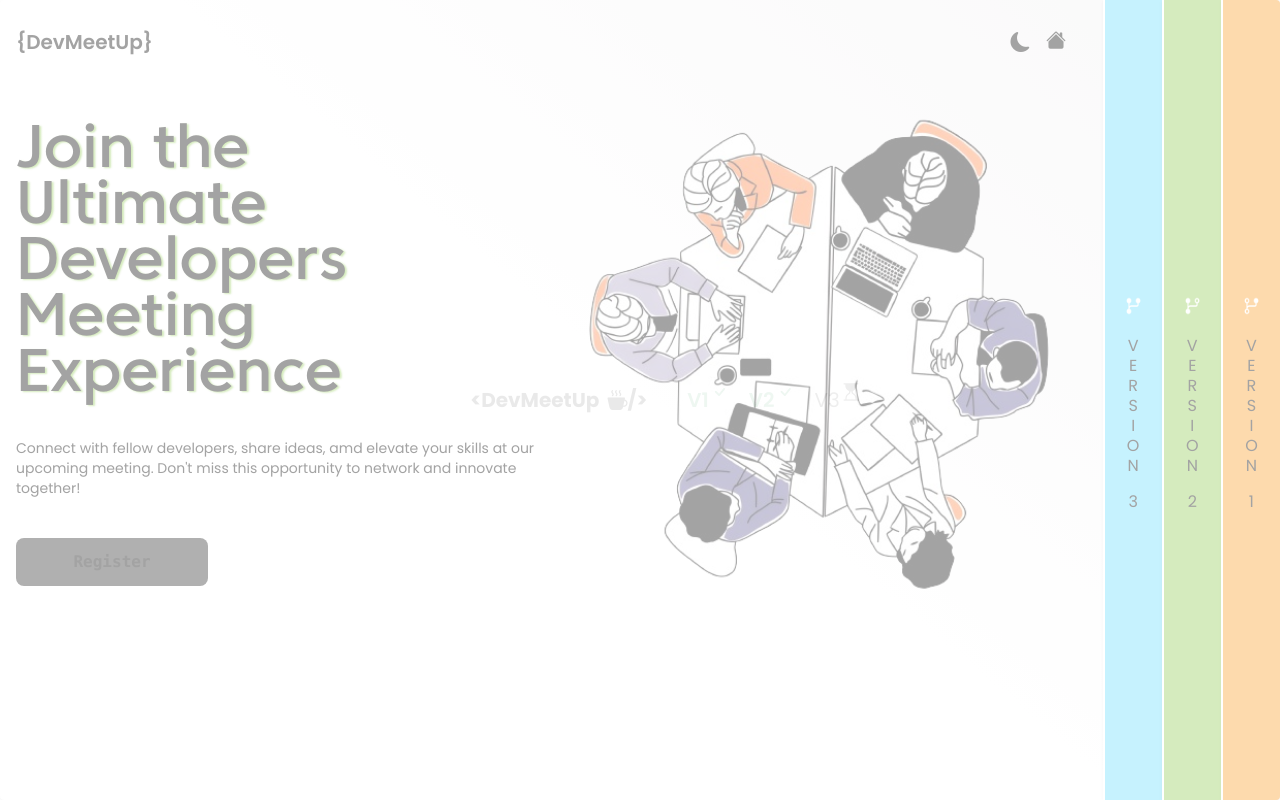
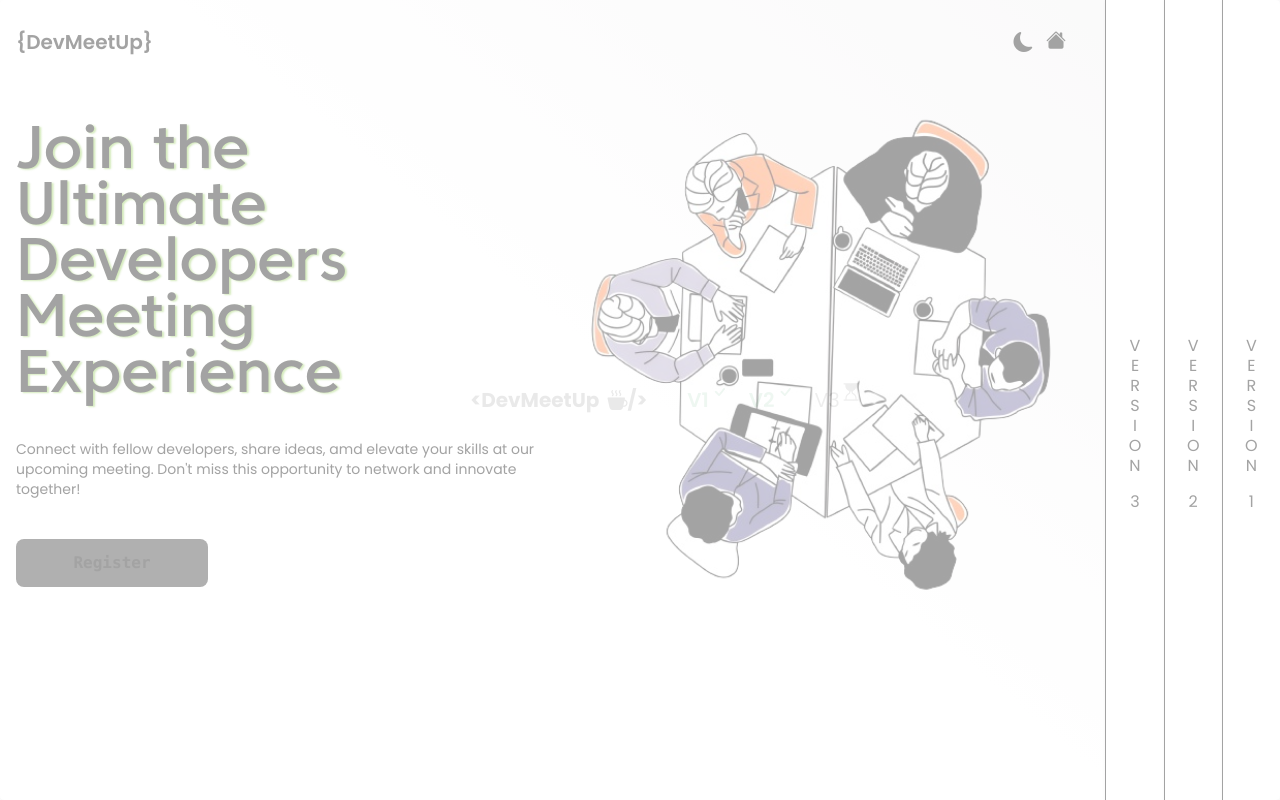
Before and after one commit to kid-us/DevMeetUp, a React (Vite) app: page / in a window 1280 px wide. Built offline with nearby package versions, Linux system fonts and the light colour scheme.

Commit message:
Panel bg changed.

```diff
--- a/src/components/Home/Panel.tsx
+++ b/src/components/Home/Panel.tsx
@@ -77,7 +77,7 @@ const Panel: React.FC<PanelProps> = ({
           open === id
             ? "bg-black/90 text-white font-semibold"
             : `${bg} text-black`
-        } transition-colors px-5 flex flex-col-reverse lg:flex-col justify-center items-center gap-4 relative group shadow border-l-2 border-background`}
+        } transition-colors px-5 flex flex-col-reverse lg:flex-col justify-center items-center gap-4 relative group shadow border-l border-panel-border text-panel-text`}
         onClick={() => setOpen(id)}
       >
         <img src={icon} className={`mb-3 w-5 h-5`}></img>
--- a/src/components/Home/Vertical.tsx
+++ b/src/components/Home/Vertical.tsx
@@ -16,19 +16,19 @@ const items: Item[] = [
     id: 1,
     title: "Version 3",
     Icon: v3,
-    bg: "bg-[#61DAFB]",
+    bg: "bg-background",
   },
   {
     id: 2,
     title: "Version 2",
     Icon: v2,
-    bg: "bg-[#8CC84B]",
+    bg: "bg-background",
   },
   {
     id: 3,
     title: "Version 1",
     Icon: v1,
-    bg: "bg-[#F8981D]",
+    bg: "bg-background",
   },
 ];
 
--- a/src/index.css
+++ b/src/index.css
@@ -29,6 +29,8 @@
   --soft-text: #1f2937;
   --shadow: #8cc84b;
   background: var(--background);
+  --panel-border: #575bd2;
+  --panel-text: #000;
 }
 
 .dark {
@@ -40,6 +42,8 @@
   --gradient2: #121212;
   --soft-text: #d1d5db;
   --shadow: #f3f4f2;
+  --panel-border: #575bd2;
+  --panel-text: #fff;
 
   background: var(--background);
 }
--- a/tailwind.config.js
+++ b/tailwind.config.js
@@ -9,6 +9,8 @@ module.exports = {
         btn: "var(--btn)",
         btnColor: "var(--btn-color)",
         softText: "var(--soft-text)",
+        panelText: "var(--panel-text)",
+        panelBorder: "var(--panel-border)",
       },
       screen: {
         sm: "640px", // Small devices (landscape phones)
```
